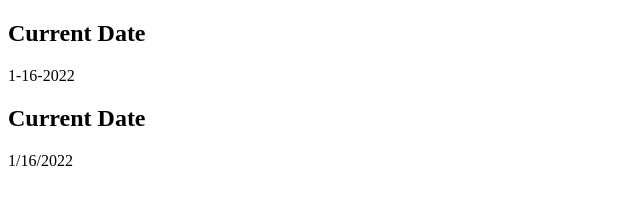
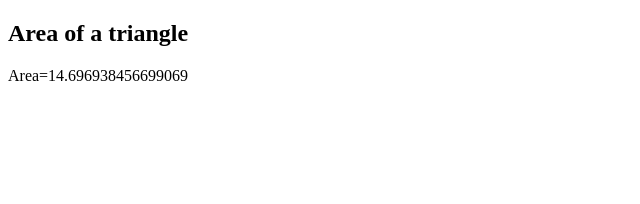
Before and after one commit to Ch-Farhan/Javascript-Questions, a plain HTML site: page index.html in a window 1280 px wide. Shown: the whole page, without its empty margins (0-640 px from the left). Drawn offline with Linux system fonts and the light colour scheme.

Commit message:
Question4.Area of Triangle

```diff
--- a/index.html
+++ b/index.html
@@ -38,16 +38,25 @@ Expected Output :
 mm-dd-yyyy, mm/dd/yyyy or dd-mm-yyyy, dd/mm/yyyy
      -->
     <!-- Current Date -->
-    <section class="Current-Date">
+    <!-- <section class="Current-Date">
         <h2>Current Date</h2>
         <p id="Current-Date">Write JavaScript program to get the current date.</p>
         <script src="js/DateAndDay.js"></script>
-    </section>
+    </section> -->
 
     <!-- Current Date -->
-    <section class="Current-Date">
+    <!-- <section class="Current-Date">
         <h2>Current Date</h2>
         <p id="Current/Date">Write JavaScript program to get the current date.</p>
+        <script src="js/DateAndDay.js"></script>
+    </section> -->
+
+    <!--
+4. Write a JavaScript program to find the area of a triangle where lengths of the three of its sides are 5, 6, 7.
+     -->
+    <!-- Current Date -->
+    <section class="area of a triangle">
+        <h2>Area of a triangle</h2>
         <script src="js/DateAndDay.js"></script>
     </section>
 
--- a/js/DateAndDay.js
+++ b/js/DateAndDay.js
@@ -17,12 +17,19 @@
 
 //Question#3
 // // Current Date in javaScript
-var today = new Date();
-var date = today.getMonth() + '-' + (today.getDate() + 1) + '-' + today.getFullYear();
-document.getElementById("Current-Date").innerHTML = date;
+// var today = new Date();
+// var date = today.getMonth() + '-' + (today.getDate() + 1) + '-' + today.getFullYear();
+// document.getElementById("Current-Date").innerHTML = date;
 
+// var today = new Date();
+// var date = today.getMonth() + '/' + (today.getDate() + 1) + '/' + today.getFullYear();
+// document.getElementById("Current/Date").innerHTML = date;
 
-var today = new Date();
-// var date = today.getFullYear() + '-' + (today.getMonth() + 1) + '-' + today.getDate();
-var date = today.getMonth() + '/' + (today.getDate() + 1) + '/' + today.getFullYear();
-document.getElementById("Current/Date").innerHTML = date;
+var side1 = 5;
+var side2 = 6;
+var side3 = 7;
+
+var TotalSide = side1 + side2 + side3;
+var s = TotalSide / 2;
+var area = Math.sqrt(s * ((s - side1) * (s - side2) * (s - side3)));
+document.writeln('Area=' + area);
```
